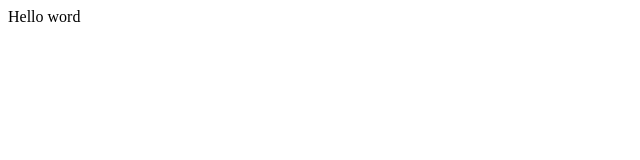
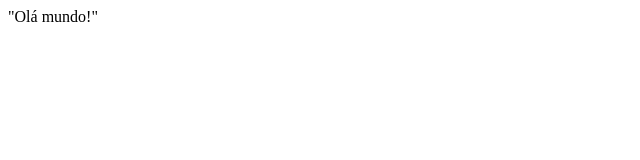
Before and after one commit to joelcmques/php, a plain HTML site: page index.html in a window 1280 px wide. Shown: the full height of the page, 0-640 px from the left. Drawn offline with Linux system fonts and the light colour scheme.

Commit message:
Update index.html
Traduzindo o txt.

```diff
--- a/index.html
+++ b/index.html
@@ -6,6 +6,6 @@
     <title>Document</title>
 </head>
 <body>
-    Hello word
+    "Olá mundo!"
 </body>
 </html>
```
